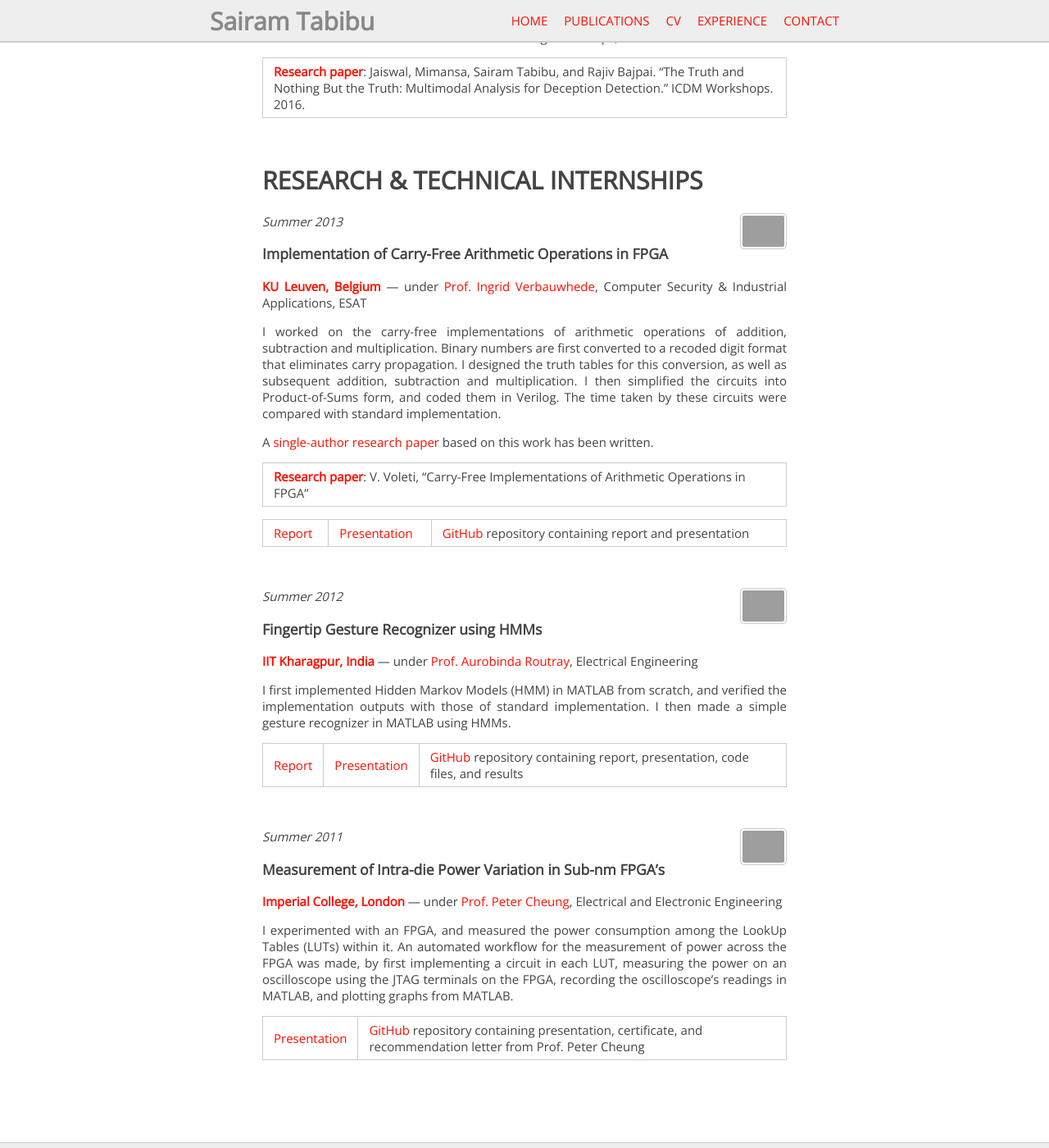
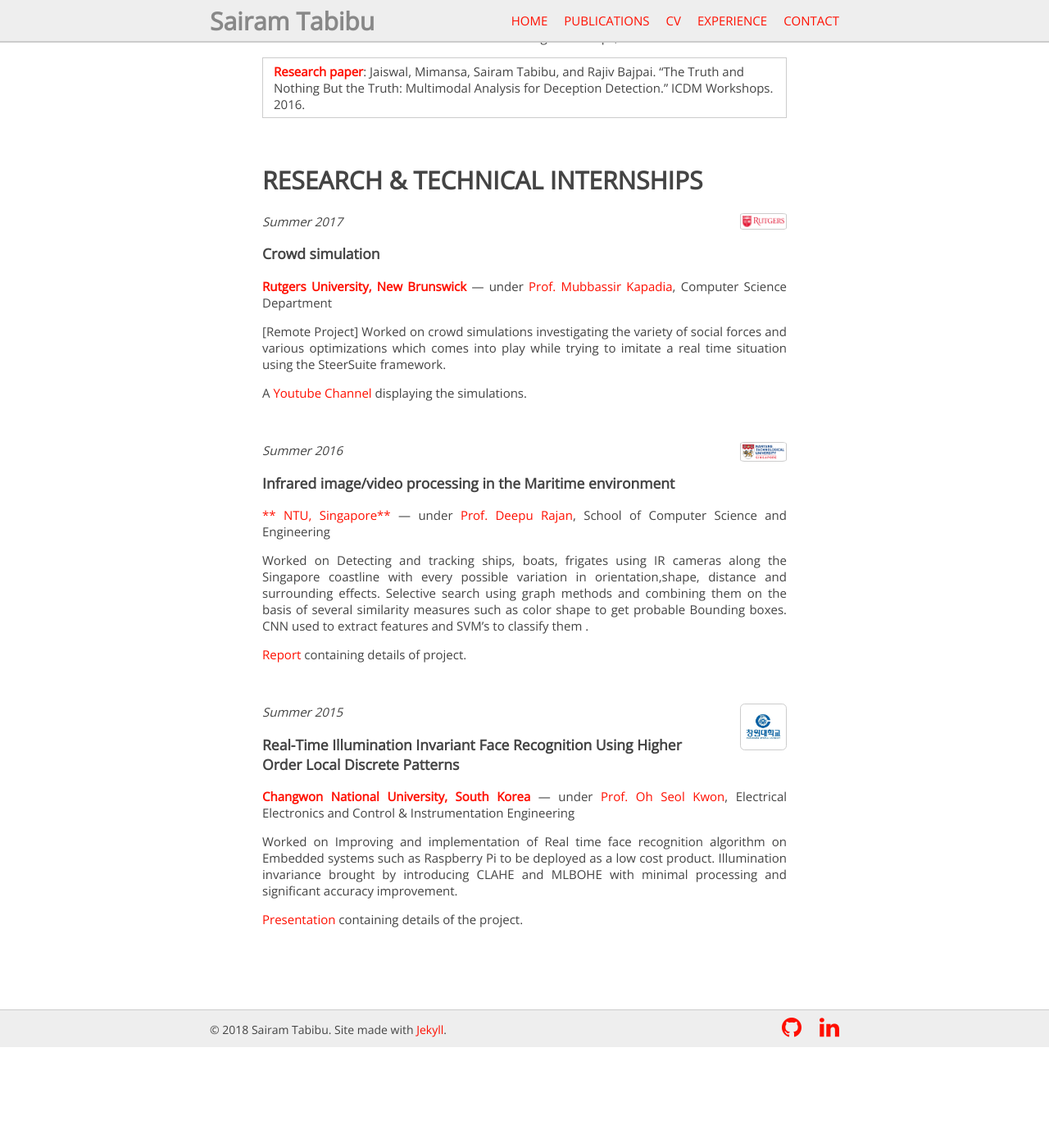
Before and after one commit to tabibusairam/tabibusairam.github.io, a Jekyll site: the page built from _pages/experience.md, in a window 1280 px wide and 1400 px high, scrolled down 1208 px. Shown: the whole window at 82% size. Built offline with Jekyll 4.4.1, drawn with Linux system fonts in a browser that asks for light colours; nearby versions of some CDN libraries; after the commit the page ends 2485 px from its top, so only the background shows below that.

Commit message:
sub commit

```diff
--- a/_pages/experience.md
+++ b/_pages/experience.md
@@ -5,7 +5,7 @@ excerpt: All the companies and places Sairam Tabibu has worked at, and the jobs
 permalink: /experience
 ---
 
-[<img class="experience-picture" src="{{site.url}}{{site.baseurl}}/images/experience/iiith.png">](http://cvit.iiit.ac.in/){:target="_blank"}
+[<img class="experience-picture" src="{{site.url}}{{site.baseurl}}/images/experience/iiit.png">](http://cvit.iiit.ac.in/){:target="_blank"}
 
 _November 2017 --- present_
 
@@ -68,46 +68,45 @@ A [research paper]({{site.url}}{{site.baseurl}}/docs/publications/ICDMW.pdf){:ta
 
 # RESEARCH & TECHNICAL INTERNSHIPS
 
-[<img class="experience-picture" src="{{site.url}}{{site.baseurl}}/images/experience/leuven.png">](https://www.kuleuven.be/english/){:target="_blank"}
+[<img class="experience-picture" src="{{site.url}}{{site.baseurl}}/images/experience/rutgers.png">](https://www.rutgers.edu/){:target="_blank"}
 
-_Summer 2013_
+_Summer 2017_
 
-### Implementation of Carry-Free Arithmetic Operations in FPGA
+### Crowd simulation
 
-[**KU Leuven, Belgium**](https://www.kuleuven.be/english/) --- under [Prof. Ingrid Verbauwhede](https://www.kuleuven.be/wieiswie/en/person/00018159){:target="_blank"}, Computer Security & Industrial Applications, ESAT
+[**Rutgers University, New Brunswick**](https://www.rutgers.edu/) --- under [Prof. Mubbassir Kapadia](https://www.cs.rutgers.edu/~mk1353/){:target="_blank"},  Computer Science Department
 
-I worked on the carry-free implementations of arithmetic operations of addition, subtraction and multiplication. Binary numbers are first converted to a recoded digit format that eliminates carry propagation. I designed the truth tables for this conversion, as well as subsequent addition, subtraction and multiplication. I then simplified the circuits into Product-of-Sums form, and coded them in Verilog. The time taken by these circuits were compared with standard implementation.
+[Remote Project] Worked on crowd simulations investigating the variety of social forces and various optimizations which comes into play while trying to imitate a real time situation using the SteerSuite framework.
 
-A [single-author research paper]({{site.url}}{{site.baseurl}}/docs/publications/2018_NCC.pdf){:target="_blank"} based on this work has been written.
+A [Youtube Channel](https://www.youtube.com/channel/UCYEGmH0plrYfEzMd-i3B9HA/videos?sort=dd&view=0&shelf_id=0&view_as=subscriber){:target="_blank"} displaying the simulations.
 
-| [**Research paper**]({{site.url}}{{site.baseurl}}/docs/publications/2018_NCC.pdf){:target="_blank"}: V. Voleti, "Carry-Free Implementations of Arithmetic Operations in FPGA" |
-
-[Report](https://github.com/voletiv/summer_2013_KULeuven/blob/master/Leuven_Report/KULeuven_Report.pdf){:target="_blank"} | [Presentation](https://github.com/voletiv/summer_2013_KULeuven/blob/master/Leuven_Presentation/Implementation_of_Carry-Free_Arithmetic_Primitives_for_Prime_Field_Elliptic_Curve_Cryptography.pdf){:target="_blank"} | [GitHub](https://github.com/voletiv/summer_2013_KULeuven){:target="_blank"} repository containing report and presentation
 
 <br />
 
-[<img class="experience-picture" src="{{site.url}}{{site.baseurl}}/images/experience/kgp.jpg">](http://www.iitkgp.ac.in/){:target="_blank"}
+[<img class="experience-picture" src="{{site.url}}{{site.baseurl}}/images/experience/ntu.png">](http://www.ntu.edu.sg/Pages/home.aspx){:target="_blank"}
 
-_Summer 2012_
+_Summer 2016_
 
-### Fingertip Gesture Recognizer using HMMs
+### Infrared image/video processing in the Maritime environment
 
-[**IIT Kharagpur, India**](http://www.iitkgp.ac.in/) --- under [Prof. Aurobinda Routray](http://www.aroutray.org/){:target="_blank"}, Electrical Engineering
+[** NTU, Singapore**](http://www.ntu.edu.sg/Pages/home.aspx) --- under [Prof. Deepu Rajan](http://www3.ntu.edu.sg/home/ASDRajan/){:target="_blank"}, School of Computer Science and Engineering
 
-I first implemented Hidden Markov Models (HMM) in MATLAB from scratch, and verified the implementation outputs with those of standard implementation. I then made a simple gesture recognizer in MATLAB using HMMs.
+Worked on Detecting and tracking ships, boats, frigates using IR cameras along the Singapore coastline with every possible variation in orientation,shape, distance and surrounding effects. Selective search using graph methods and combining them on the basis of several similarity measures such as color shape to get probable Bounding boxes. CNN used to extract features and SVM’s to classify them .
 
-[Report](https://github.com/voletiv/summer_2012_HMM_FingerTipGestureRecognition/blob/master/Vikram\%20Voleti\%20\%5B09EE3501\%5D\%20Summer\%202012\%20Internship\%20Report.pdf){:target="_blank"} | [Presentation](https://github.com/voletiv/summer_2012_HMM_FingerTipGestureRecognition/blob/master/Ppt.pdf){:target="_blank"} | [GitHub](https://github.com/voletiv/summer_2012_HMM_FingerTipGestureRecognition){:target="_blank"} repository containing report, presentation, code files, and results
+
+[Report](https://docs.google.com/document/d/1RP5xyj35-vTjzmrRlPIW7YQw-oVJxNPoLKdmF5bCq0Y/edit?usp=sharing){:target="_blank"} containing details of project.
+
 
 <br />
 
-[<img class="experience-picture" src="{{site.url}}{{site.baseurl}}/images/experience/imperial.jpg">](https://www.imperial.ac.uk/){:target="_blank"}
+[<img class="experience-picture" src="{{site.url}}{{site.baseurl}}/images/experience/cwnu.jpg">](http://eng.changwon.ac.kr/eng/main/index.php){:target="_blank"}
 
-_Summer 2011_
+_Summer 2015_
 
-### Measurement of Intra-die Power Variation in Sub-nm FPGA’s
+### Real-Time Illumination Invariant Face Recognition Using Higher Order Local Discrete Patterns
 
-[**Imperial College, London**](https://www.imperial.ac.uk/) --- under [Prof. Peter Cheung](http://www.imperial.ac.uk/people/p.cheung){:target="_blank"}, Electrical and Electronic Engineering
+[**Changwon National University, South Korea**](http://eng.changwon.ac.kr/eng/main/index.php) --- under [Prof. Oh Seol Kwon](http://islab.changwon.ac.kr/){:target="_blank"}, Electrical Electronics and Control & Instrumentation Engineering
 
-I experimented with an FPGA, and measured the power consumption among the LookUp Tables (LUTs) within it. An automated workflow for the measurement of power across the FPGA was made, by first implementing a circuit in each LUT, measuring the power on an oscilloscope using the JTAG terminals on the FPGA, recording the oscilloscope's readings in MATLAB, and plotting graphs from MATLAB.
+Worked on Improving and implementation of Real time face recognition algorithm on Embedded systems such as Raspberry Pi to be deployed as a low cost product. Illumination invariance brought by introducing CLAHE and MLBOHE with minimal processing and significant accuracy improvement.
 
-[Presentation](https://github.com/voletiv/summer_2011_FPGA_Imperial_College_London/blob/master/An Automated Flow for Intra-Die Power Variation Measurement.pdf){:target="_blank"} | [GitHub](https://github.com/voletiv/summer_2011_FPGA_Imperial_College_London){:target="_blank"} repository containing presentation, certificate, and recommendation letter from Prof. Peter Cheung
+[Presentation](https://docs.google.com/presentation/d/1-ll6d8Roit3vQHDcFgP7_X8bDOrhgfRjVkXC8x-vOrY/edit?usp=sharing){:target="_blank"} containing details of the project.
```
